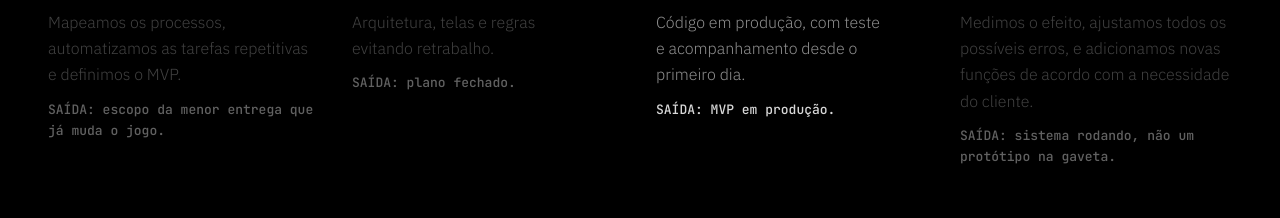
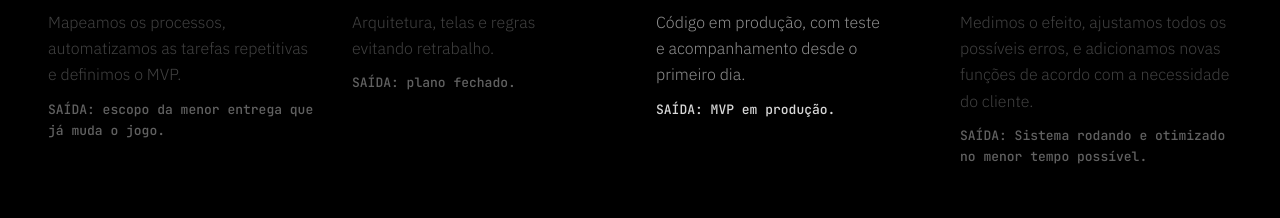
Before and after one commit to DigitalBoostofc/nodex, a Next.js app: page / in a window 1280 px wide. Shown: the part 2120-2338 px from the top of the page. Built offline with nearby package versions, Linux system fonts and the light colour scheme.

Commit message:
fix: say operação ships a running system optimized as soon as possible

```diff
--- a/src/app/page.tsx
+++ b/src/app/page.tsx
@@ -49,7 +49,7 @@ const PROCESS: Step[] = [
   {
     title: "Operação",
     text: "Medimos o efeito, ajustamos todos os possíveis erros, e adicionamos novas funções de acordo com a necessidade do cliente.",
-    output: "sistema rodando, não um protótipo na gaveta.",
+    output: "Sistema rodando e otimizado no menor tempo possível.",
   },
 ];
 
```
